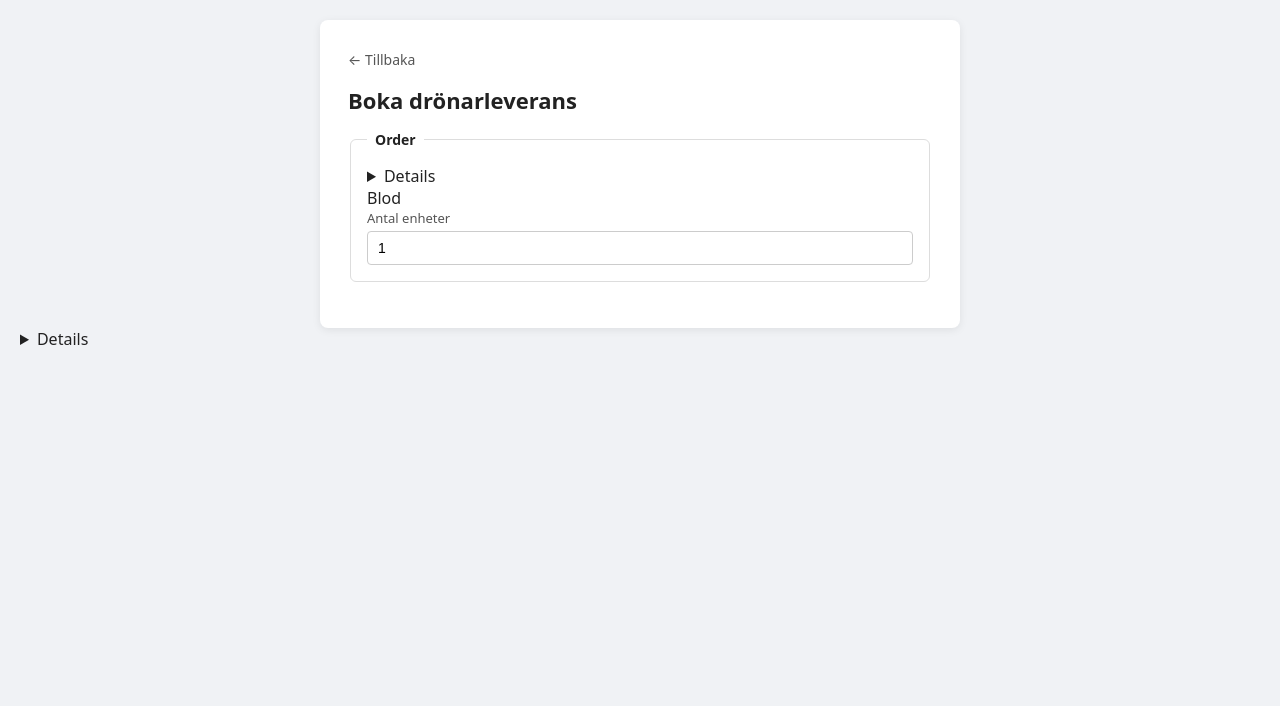
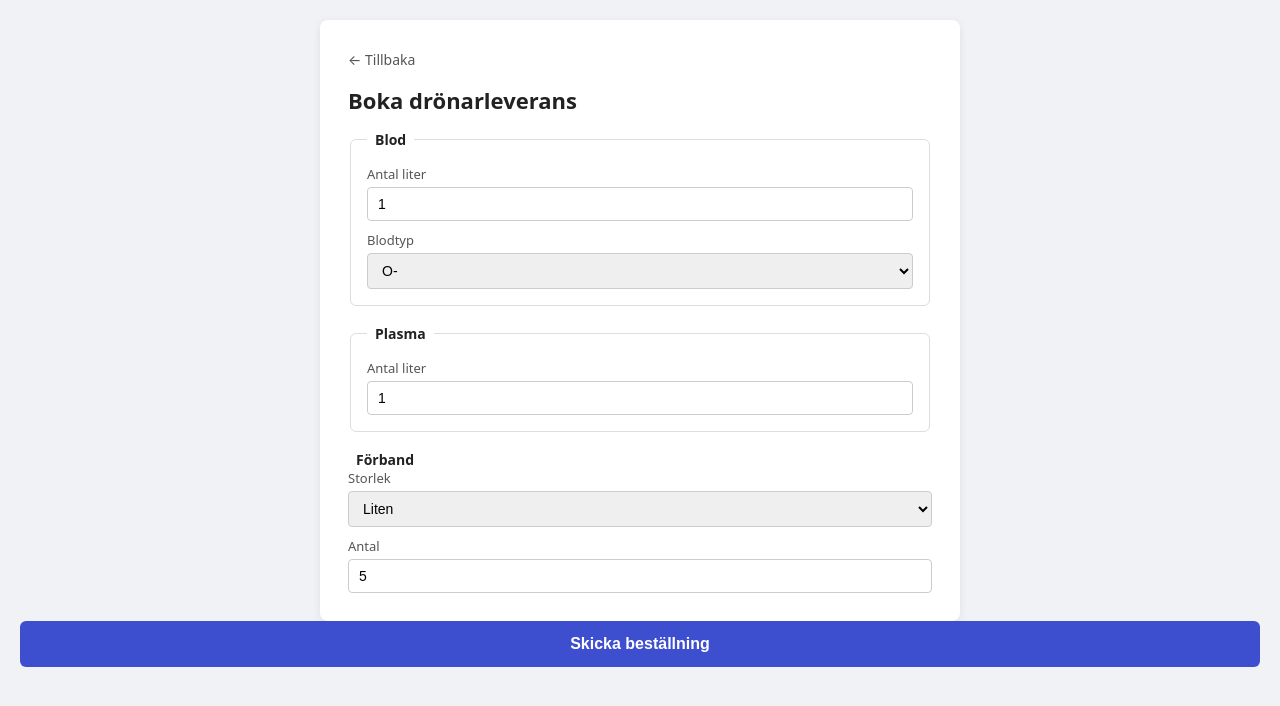
Before and after one commit to Wadis3/medidrone, a plain HTML site: page webserver/templates/booking2.html in a window 1280 px wide. Drawn offline with Linux system fonts and the light colour scheme.

Commit message:
booking ui fortsatt

```diff
--- a/webserver/templates/booking2.html
+++ b/webserver/templates/booking2.html
@@ -85,7 +85,7 @@
     button.submit {
       width: 100%;
       padding: 14px;
-      background: #c0392b;
+      background: #3d4ece;
       color: white;
       border: none;
       border-radius: 6px;
@@ -137,11 +137,16 @@
     <form id="bookingForm">
 
       <fieldset>
-        <legend>Order</legend>
-        <details></details>
-          <summary>Blod</summary>
+        <legend>Blod</legend>
           <div class="item-options">
             <label>Blodtyp</label>
+            </div>
+            <div class="field">
+              <label>Antal liter</label>
+              <input type="number" min="1" value="1">
+            </div>
+            <div class="field">
+              <label>Blodtyp</label>
               <select>
                 <option value="O-">O-</option>
                 <option value="O+">O+</option>
@@ -152,39 +157,21 @@
                 <option value="AB-">AB-</option>
                 <option value="AB+">AB+</option>
               </select>
-            </div>
+          </div>
+      </fieldset>
+        <fieldset>
+          <legend>Plasma</legend>
             <div class="field">
-              <label>Antal enheter</label>
+              <label>Antal liter</label>
               <input type="number" min="1" value="1">
             </div>
-          </div>
-        </div>
-      <details>
-    <fieldset></fieldset>
-        <div class="item" data-item="plasma">
-          <label class="item-header">
-            <input type="checkbox" data-toggle>
-            <span>Plasma</span>
-          </label>
-          <div class="item-options">
-            <div class="field">
-              <label>Antal enheter</label>
-              <input type="number" min="1" value="1">
-            </div>
-          </div>
-        </div>
-
-        <div class="item" data-item="bandages">
-          <label class="item-header">
-            <input type="checkbox" data-toggle>
-            <span>Förband / kompresser</span>
-          </label>
-          <div class="item-options">
+        </fieldset>
+          <legend>Förband</legend>
             <div class="field">
               <label>Storlek</label>
-              <select>
+              <select name="bandage_size">
                 <option value="S">Liten</option>
-                <option value="M" selected>Medium</option>
+                <option value="M">Medium</option>
                 <option value="L">Stor</option>
               </select>
             </div>
@@ -193,7 +180,6 @@
               <input type="number" min="1" value="5">
             </div>
           </div>
-        </div>
-    </form>
-  </div>
-</body>
+        </fieldset>
+      <button type="submit" class="submit">Skicka beställning</button>
+      </form>
```
Also changed, not shown: testbooking.html (added).
